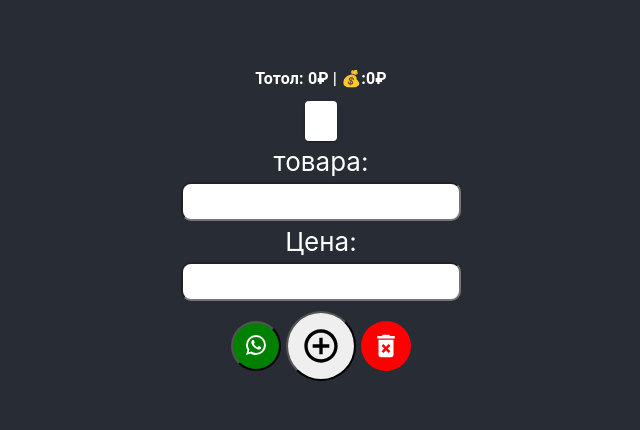
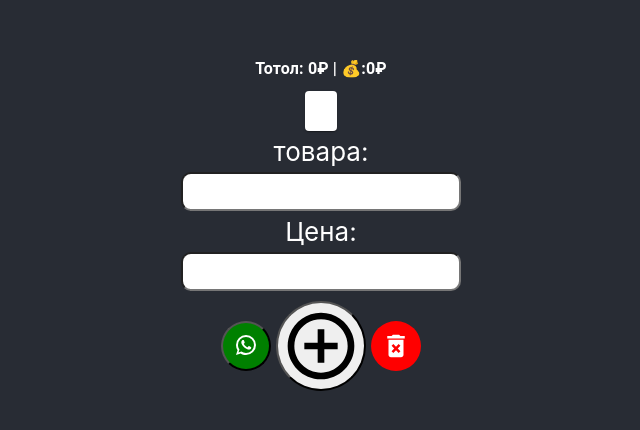
Before and after one commit to aliadnanru/React_Product, a React (Create React App) app: page / in a window 1280 px wide. Shown: the part 176-606 px from the top of the page, without its empty margins (319-959 px from the left). Built offline with nearby package versions, Linux system fonts and the light colour scheme.

Commit message:
Add Cash

```diff
--- a/src/Components/CardContext.js
+++ b/src/Components/CardContext.js
@@ -126,7 +126,7 @@ export default function CardContext({value}) {
             </Dialog>
             {/*---Dialog*/}
             <Card sx={{minWidth: 300}} style={{margin: "7px"}}>
-                <CardContent style={{background: "gray"}}>
+                <CardContent style={{background: "dimgray"}}>
                     <Typography style={{fontSize: "20px", fontWeight: "bolder"}}>
                         {value.title}
                     </Typography>
--- a/src/Components/Input_Btn.js
+++ b/src/Components/Input_Btn.js
@@ -143,16 +143,17 @@ export default function Input_Btn() {
                     <button onClick={HandelClickAdd} style={{
                         padding: "10px",
                         margin: "5px",
-                        width: "70px",
-                        height: "70px",
+                        width: "90px",
+                        height: "90px",
                         cursor: "pointer",
                         borderRadius: "100px",
                         display: "flex",
                         justifyContent: "center",
                         textAlign: "center",
-                        alignItems: "center"
+                        alignItems: "center",
 
-                    }}><ControlPointIcon style={{fontSize: "40px"}}/>
+
+                    }}><ControlPointIcon style={{fontSize: "80px"}}/>
 
                     </button>
                     <DeleteForeverIcon onClick={handleClickOpen} style={{
```
